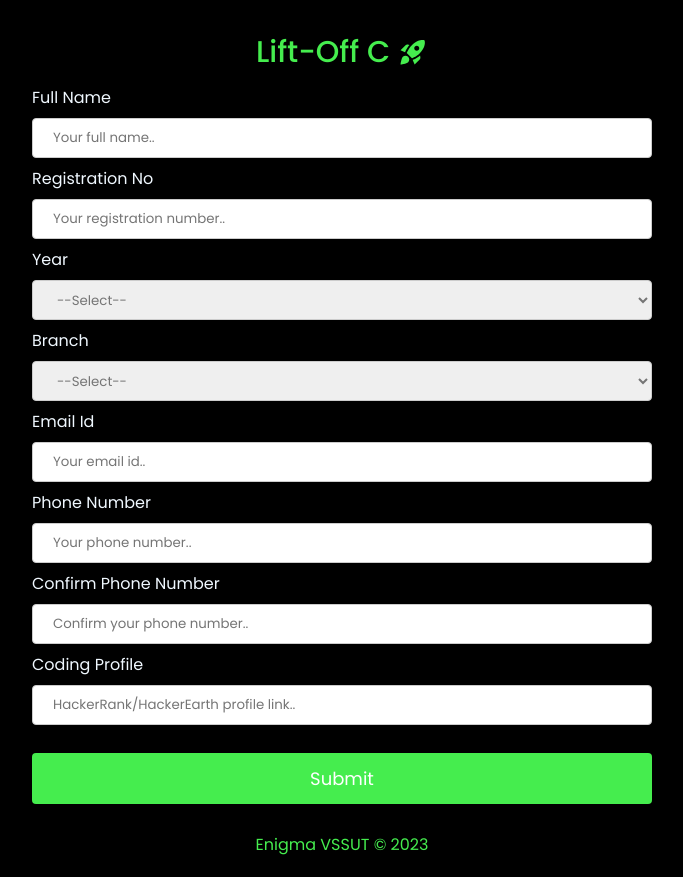
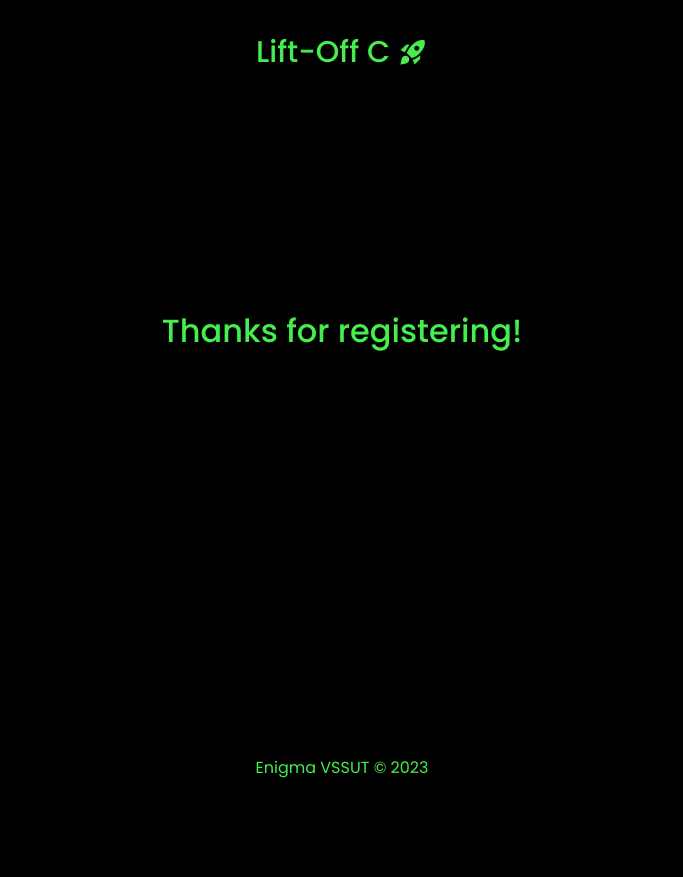
Before and after one commit to Subhransu02/LOC-RegistrationForm, a React (Create React App) app: page /thanks in a window 1280 px wide. Shown: the whole page, without its empty margins (298-981 px from the left). After the commit the page ends 800 px from the top, so only its background shows below. Built offline with nearby package versions, Linux system fonts and the light colour scheme.

Commit message:
redirect to thanks page

```diff
--- a/package.json
+++ b/package.json
@@ -9,6 +9,7 @@
     "react": "^18.2.0",
     "react-dom": "^18.2.0",
     "react-loaders-kit": "^0.1.3",
+    "react-router-dom": "^6.8.1",
     "react-scripts": "^5.0.1",
     "react-typed": "^1.2.0",
     "web-vitals": "^2.1.4"
--- a/src/AdmissionForm.css
+++ b/src/AdmissionForm.css
@@ -6,6 +6,9 @@
   margin: 0px;
   padding: 0px;
 
+}
+body{
+  background-color: #000;
 }
 
 .formDiv {
--- a/src/AdmissionForm.js
+++ b/src/AdmissionForm.js
@@ -105,6 +105,7 @@ class AdmissionForm extends Component {
   };
 
   handleSubmit = async (e) => {
+
     e.preventDefault();
     this.setState({ response: true });
 
@@ -129,8 +130,10 @@ class AdmissionForm extends Component {
       const data = await response.json();
       if (response.ok) {
         this.setState({ response: false });
-        this.setState({ message: "Thanks For Registering" });
+        // this.setState({ message: "Thanks For Registering" });
         this.setState({ msgcolor: "#1bec1b" });
+        window.location.replace('/thanks');
+
 
       } else {
         let msg = data.error.message;
@@ -193,7 +196,6 @@ class AdmissionForm extends Component {
                 <div>
                   <label htmlFor="regdno">Registration No</label>
                   <input
-                    max="10"
                     type="number"
                     name="regdNo"
                     value={this.state.regdNo}
--- a/src/App.js
+++ b/src/App.js
@@ -1,12 +1,19 @@
 import React, { Component } from 'react';
 import './App.css';
 import AdmissionForm from './AdmissionForm';
+import { BrowserRouter, Route, Routes } from 'react-router-dom';
+import Thanks from './Thanks';
 
 export default class App extends Component {
   render() {
     return (
       <div className="content">
-        <AdmissionForm />
+        <BrowserRouter>
+          <Routes>
+            <Route path='/' element={<AdmissionForm />} />
+            <Route path='/thanks' element={<Thanks />} />
+          </Routes>
+        </BrowserRouter>
       </div>
     );
   }
--- /dev/null
+++ b/src/Thanks.css
@@ -0,0 +1,53 @@
+@import url('https://fonts.googleapis.com/css2?family=Poppins:wght@200;300;400;500;600;700&display=swap');
+
+* {
+  box-sizing: border-box;
+  font-family: 'Poppins', sans-serif;
+  margin: 0px;
+  padding: 0px;
+
+}
+
+.formDiv {
+  height: 100vh;
+  /* background: #2a2929; #2a2929 */
+  background: black;
+}
+
+.heading {
+    color: #45ed4e;
+    font-size: 30px;
+    padding-top: 30px;
+    text-align: center;
+    font-weight: 500;
+  }
+
+  .copyThanks{
+    position: absolute;
+    padding: 10px 0 20px 0;
+    color: #45ed4e;
+    text-align: center;
+    bottom: 0;
+    width: 100%;
+  }
+
+  .thanksmessage{
+    color: #45ed4e;
+    font-weight: 500;
+    text-align: center;
+  }
+  #messageBox{
+    display: flex;
+    align-items: end;
+    justify-content: center;
+    height: calc(35vh);
+
+    /* background-color: #fff; */
+  }
+
+  @media screen and (max-width: 400px){
+
+    .thanksmessage{
+        font-size: 23px;
+    }
+  }
--- /dev/null
+++ b/src/Thanks.js
@@ -0,0 +1,22 @@
+import React from 'react'
+import IconRocketLaunch from './IconRocketLaunch'
+import "./Thanks.css";
+
+
+const Thanks = () => {
+    return (
+        <>
+            <div className="formDiv">
+                <div className="heading">Lift-Off C  <IconRocketLaunch /></div>
+                <div id='messageBox'>
+                    <h1 className='thanksmessage'>Thanks for registering!</h1>
+                </div>
+                <div className="copyThanks">
+                    <p>Enigma VSSUT &copy; 2023 </p>
+                </div>
+            </div>
+        </>
+    )
+}
+
+export default Thanks
```
Also changed, not shown: 1 other file (tests, documents, lock files or other folders).
